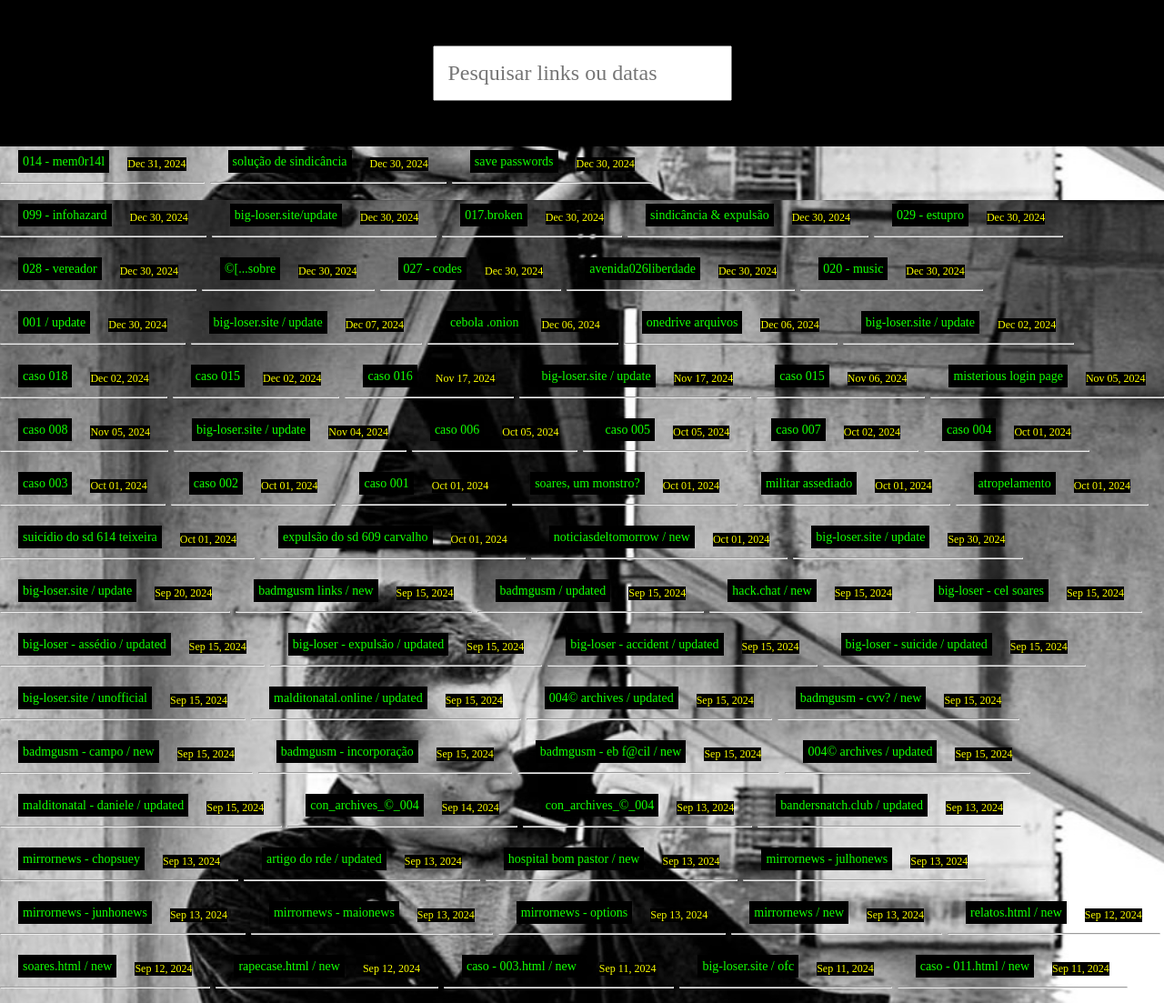
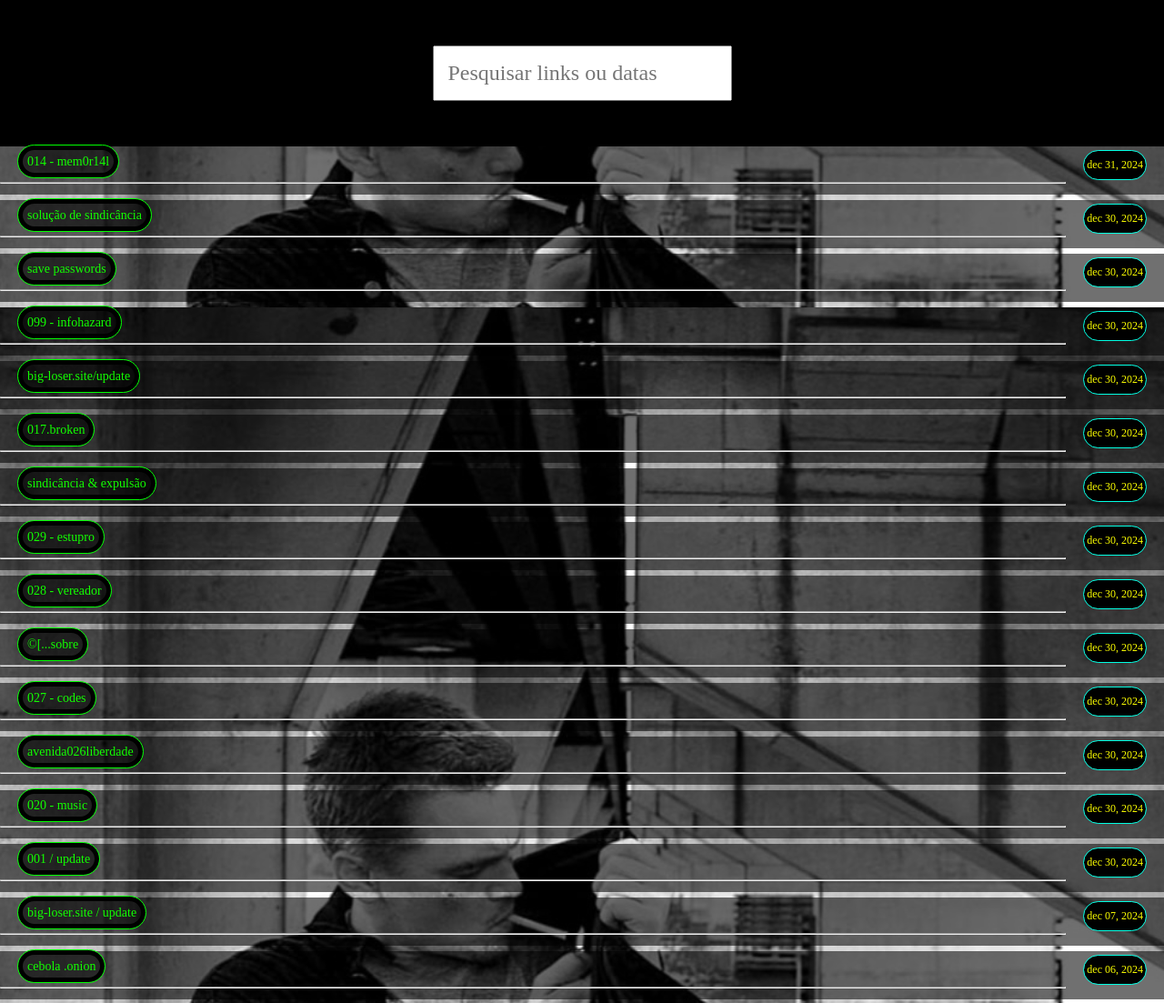
Before and after one commit to 3asyice/Noticias, a PHP site: page /Caso/003.html in a window 1280 px wide. Shown: the part 43-1146 px from the top of the page at 91% size. Run offline with PHP 8.4, Linux system fonts and the light colour scheme; some web fonts are replaced.

Commit message:
Update 004.css

```diff
--- a/Caso/004.css
+++ b/Caso/004.css
@@ -1,66 +1,88 @@
-
 @import url('https://fonts.googleapis.com/css2?family=Lovers+Quarrel&display=swap');
 
-  *{
+* {
   font-size: 24px;
   font-family: 'Times New Roman', sans-serif;
 }
-    html, body {
-      width:100%;
+
+html,
+body {
+  width: 100%;
   overflow-y: scroll;
-      background:#000000;
-      margin:0;
+  background: #000000;
+  margin: 0;
 }
 
 .h1__title {
   text-align: center;
   font-size: 24px;
-      color:#00FF30;
+  color: #00FF30;
   font-family: 'Times New Roman', sans-serif;
 }
+
 .search-container {
   justify-content: center;
-      display:flex;
-      margin:50px;
+  display: flex;
+  margin: 50px;
 }
+
 .search-input {
-      padding:15px;
+  padding: 15px;
 
 }
+
 a {
-      color:rgba(18, 255, 0, 1);
+  color: rgba(18, 255, 0, 1);
   font-size: 14px;
   flex-wrap: wrap;
-      padding:5px;
+  padding: 5px;
   text-transform: lowercase;
-      background:rgba(0, 0, 0, 1);
+  background: #0000008F;
+  border: 5px solid black;
+  outline: 1px solid #00ff00;
+  border-radius: 20px;
   text-decoration: none;
 }
+
 a:hover {
-      color:rgba(207, 32, 32, 1);
-      padding:8px;
+  color: rgba(207, 32, 32, 1);
+  padding: 8px;
 }
+
 .date {
-      color:rgba(252, 255, 0, 1);
+  margin: 5px;
+  color: rgba(252, 255, 0, 1);
   flex-wrap: wrap;
-      padding:0px;
-      background:rgba(0, 0, 0, 1);
+  border: 3px solid black;
+  outline: 1px solid #00FFE3;
+  padding:5px 0px 5px 0px;
+  border-radius: 20px;
+  background: rgba(0, 0, 0, 1);
   font-size: 12px;
   float: right;
+  text-transform: lowercase;
   margin-right: 20px
 }
-    .date, a {
+
+.date,
+a {
   margin-left: 20px;
 }
+
 .link-item {
-      display:inline-block;
+  display: inline-block;
+  background:#0000008F;
+  flex:100%;
+  width:100%;
 }
+
 #links {
-      background:url('https://raw.githubusercontent.com/3asyice/Noticias/main/Caso/aeropass/leonardo.jpg') center / cover no-repeat fixed;
+  background: url('https://raw.githubusercontent.com/3asyice/Noticias/main/Caso/aeropass/leonardo.jpg') center / cover no-repeat fixed;
 }
+
 footer {
   font-size: 12px;
-      padding:15px;
+  padding: 15px;
   text-align: center;
-      color:rgba(255, 255, 255, 1);
+  color: rgba(255, 255, 255, 1);
 }
```
Lines whose indentation alone changed are shown as unchanged.
